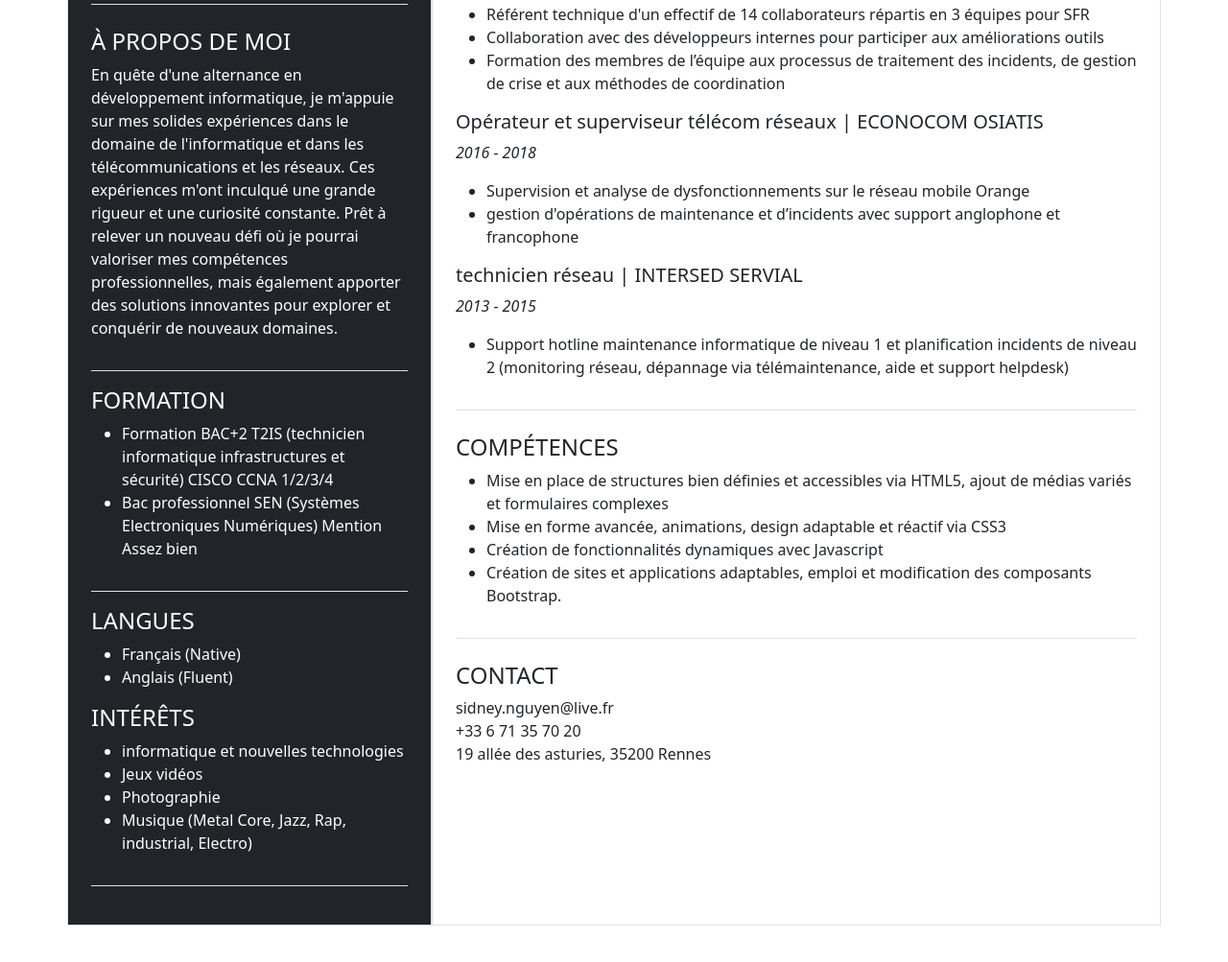
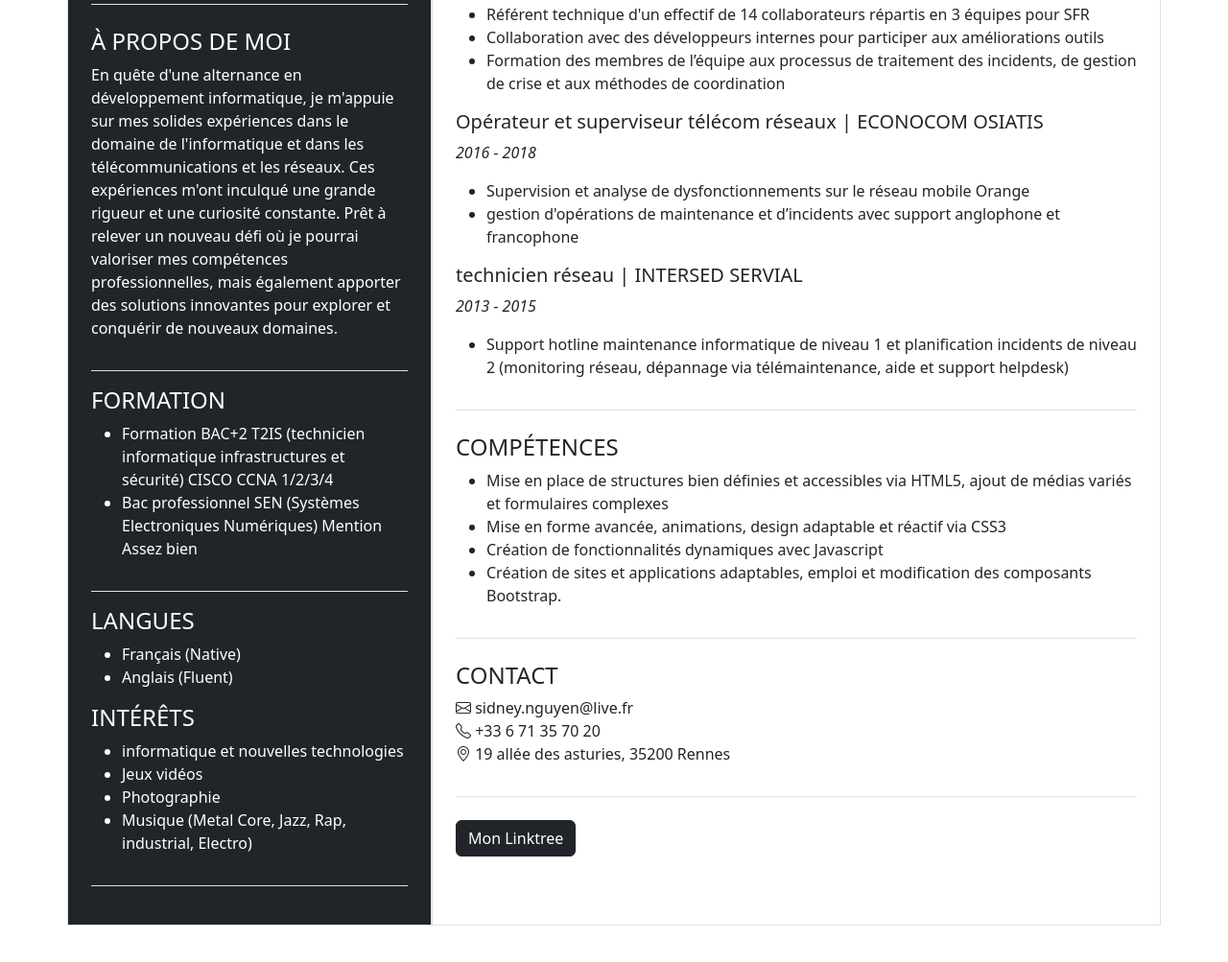
Before and after one commit to VolkNGN/CV-Sidney-NGUYEN-Bootstrap, a website: page index.html in a window 1280 px wide. Shown: the part 435-1438 px from the top of the page at 96% size. Drawn offline with nearby package versions, Linux system fonts and the light colour scheme.

Commit message:
modifications linktree + icones

```diff
--- a/index.html
+++ b/index.html
@@ -5,6 +5,7 @@
     <meta name="viewport" content="width=device-width, initial-scale=1.0">
     <title>CV Sidney NGUYEN</title>
     <link href="https://cdn.jsdelivr.net/npm/bootstrap@5.3.3/dist/css/bootstrap.min.css" rel="stylesheet">
+    <link href="https://cdnjs.cloudflare.com/ajax/libs/bootstrap-icons/1.10.0/font/bootstrap-icons.min.css" rel="stylesheet">
 </head>
 <body>
     <div class="container my-5">
@@ -100,13 +101,20 @@
                 </div>
                 <div>
                     <h4>CONTACT</h4>
-                    <p><i class="Mail"></i> sidney.nguyen@live.fr<br>
-                       <i class="Telephone"></i> +33 6 71 35 70 20<br>
-                       <i class="Adresse"></i> 19 allée des asturies, 35200 Rennes</p>
+                    <p><i class="bi bi-envelope"></i> sidney.nguyen@live.fr<br>
+                       <i class="bi bi-telephone"></i> +33 6 71 35 70 20<br>
+                       <i class="bi bi-geo-alt"></i> 19 allée des asturies, 35200 Rennes</p>
+                       <div class="mb-4 border-bottom pb-3"></div>
                 </div>
+
+                <div class="mb-3">
+                    <button class="btn btn-dark" onclick="openLinktree()">Mon Linktree</button>
+                </div>
+
             </div>
         </div>
     </div>
     <script src="https://cdn.jsdelivr.net/npm/bootstrap@5.3.3/dist/js/bootstrap.bundle.min.js"></script>
+    <script src="linktree.js"></script>
 </body>
 </html>
--- /dev/null
+++ b/linktree.js
@@ -0,0 +1,4 @@
+
+        function openLinktree() {
+            window.open('https://linktr.ee/sidney_nguyen', '_blank');
+        }
--- /dev/null
+++ b/package.json
@@ -0,0 +1,5 @@
+{
+  "dependencies": {
+    "bootstrap-icons": "^1.11.3"
+  }
+}
```
Also changed, not shown: 1 other file.
